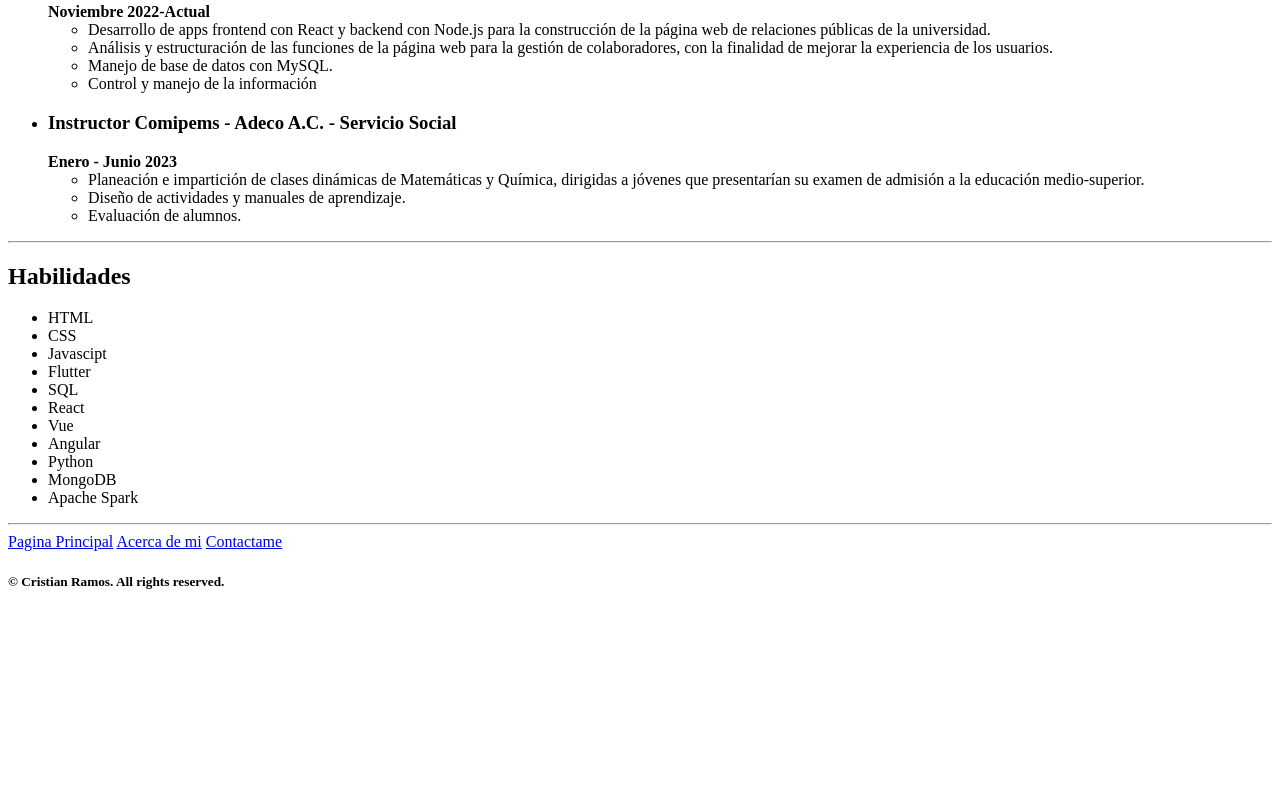
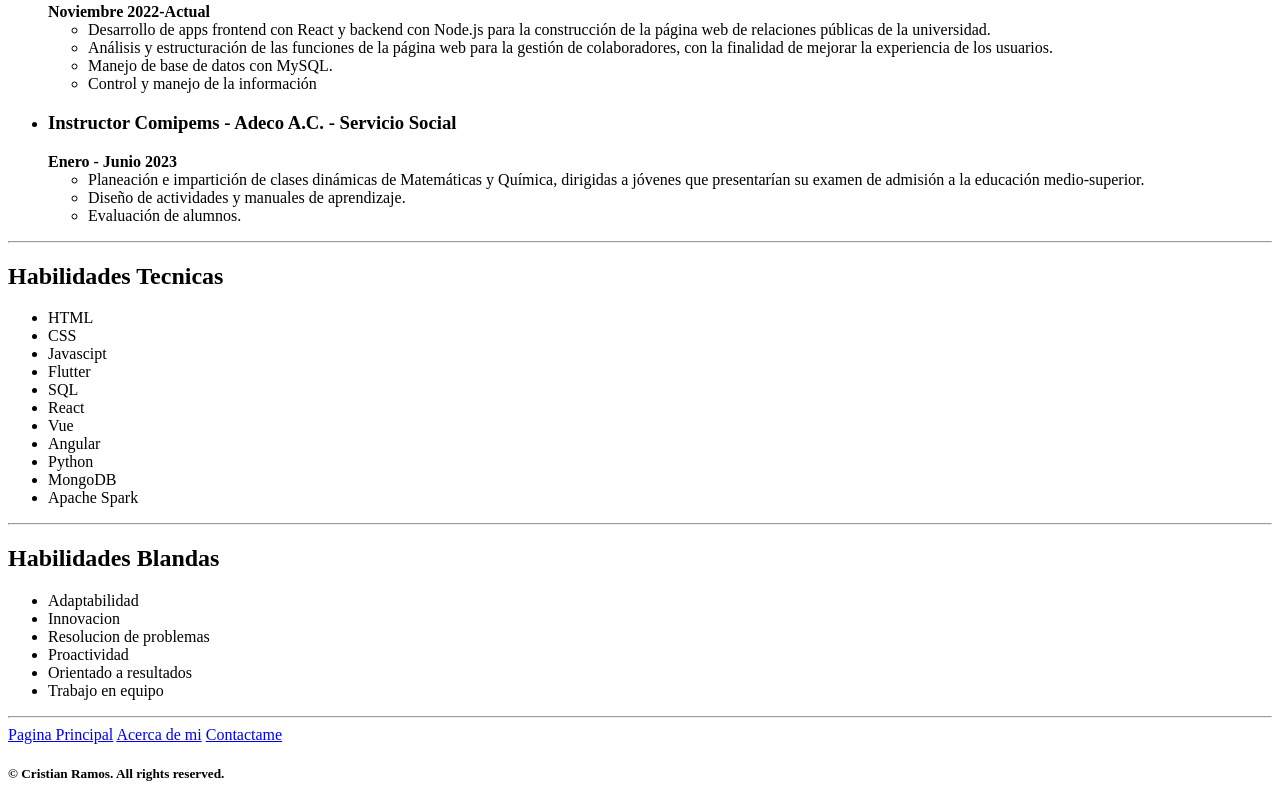
Before and after one commit to crt-2808/Full-Stack-Web-Developer-with-just-ONE-course, a plain HTML site: page Portafolio/public/Resumen.html in a window 1280 px wide. Shown: the part 468-1273 px from the top of the page. Before the commit the page ends 1080 px from the top, so only its background shows below. Drawn offline with Linux system fonts and the light colour scheme.

Commit message:
update html

```diff
--- a/Portafolio/public/Resumen.html
+++ b/Portafolio/public/Resumen.html
@@ -65,7 +65,7 @@
         </li>
     </ul>
     <hr>
-    <h2>Habilidades</h2>
+    <h2>Habilidades Tecnicas</h2>
     <ul>
         <li>HTML</li>
         <li>CSS</li>
@@ -80,6 +80,16 @@
         <li>Apache Spark</li>
     </ul>
     <hr>
+    <h2>Habilidades Blandas</h2>
+    <ul>
+        <li>Adaptabilidad</li>
+        <li>Innovacion</li>
+        <li>Resolucion de problemas</li>
+        <li>Proactividad</li>
+        <li>Orientado a resultados</li>
+        <li>Trabajo en equipo</li>
+    </ul>
+    <hr>
     <footer>
         <a href="../../index.html">Pagina Principal</a>
         <a href="./AboutMe.html">Acerca de mi</a>
```
